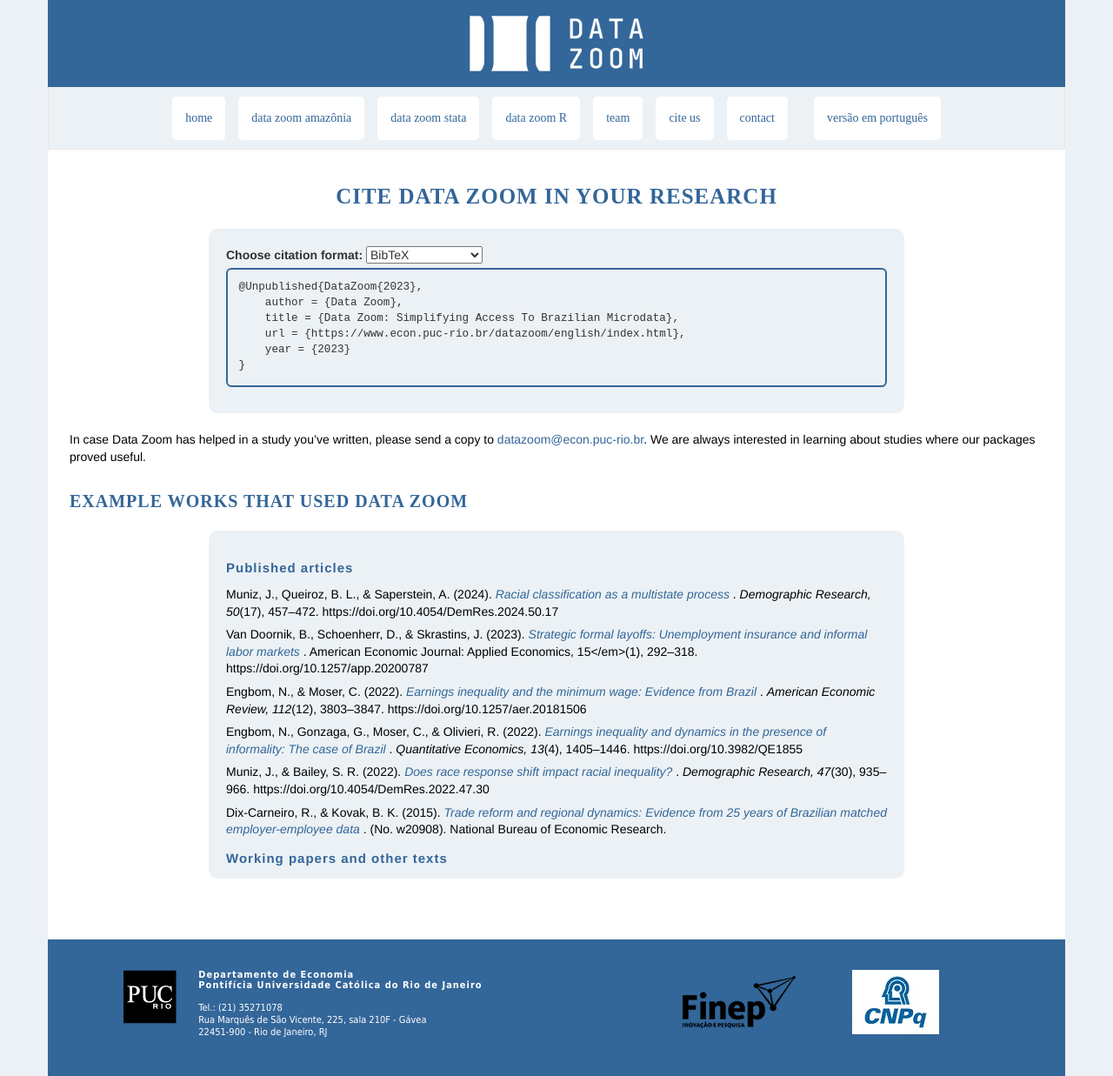
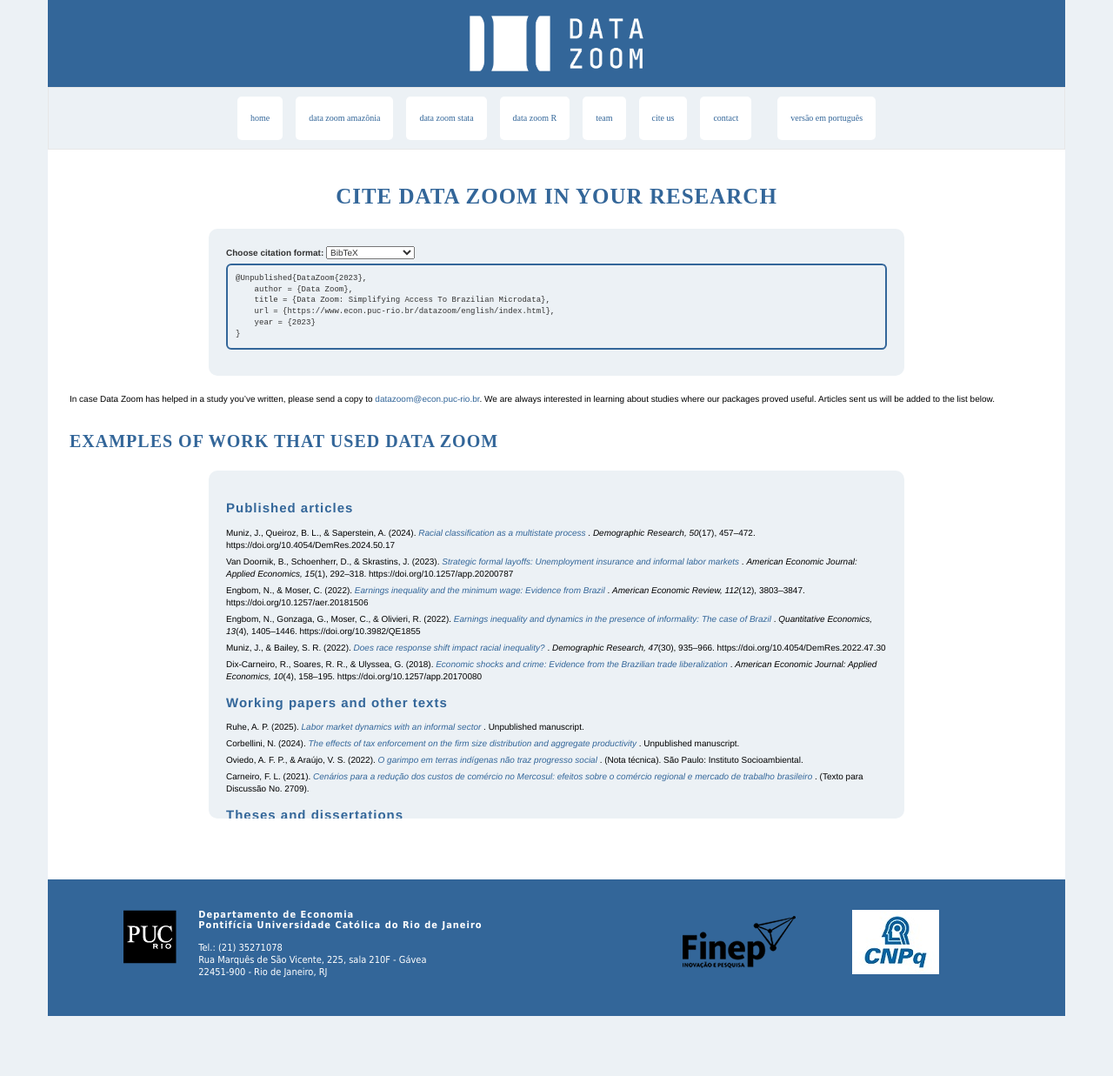
Before and after one commit to datazoompuc/datazoompuc.github.io, a Jekyll site: the page built from en/citacao.md, in a window 1280 px wide. Shown: the whole page at 87% size. Built offline with Jekyll 4.4.1, drawn with Linux system fonts in a browser that asks for light colours; nearby versions of some CDN libraries; some web fonts are replaced; after the commit the page ends 1168 px from its top, so only the background shows below that.

Commit message:
small tweaks

```diff
--- a/_data/citacoes.yml
+++ b/_data/citacoes.yml
@@ -7,7 +7,7 @@
   - author_date: "Van Doornik, B., Schoenherr, D., & Skrastins, J. (2023)."
     link: "https://www.aeaweb.org/articles?id=10.1257/app.20200787"
     title: "Strategic formal layoffs: Unemployment insurance and informal labor markets"
-    remainder: "American Economic Journal: Applied Economics, 15</em>(1), 292–318. https://doi.org/10.1257/app.20200787"
+    remainder: "<em>American Economic Journal: Applied Economics, 15</em>(1), 292–318. https://doi.org/10.1257/app.20200787"
 
   - author_date: "Engbom, N., & Moser, C. (2022)."
     link: "https://www.aeaweb.org/articles?id=10.1257/aer.20181506"
@@ -24,10 +24,10 @@
     title: "Does race response shift impact racial inequality?"
     remainder: "<em>Demographic Research, 47</em>(30), 935–966. https://doi.org/10.4054/DemRes.2022.47.30"
 
-  - author_date: "Dix-Carneiro, R., & Kovak, B. K. (2015)."
-    link: "https://www.nber.org/papers/w20908"
-    title: "Trade reform and regional dynamics: Evidence from 25 years of Brazilian matched employer-employee data"
-    remainder: "(No. w20908). National Bureau of Economic Research."
+  - author_date: "Dix-Carneiro, R., Soares, R. R., & Ulyssea, G. (2018)."
+    link: "https://www.aeaweb.org/articles?id=10.1257/app.20170080"
+    title: "Economic shocks and crime: Evidence from the Brazilian trade liberalization"
+    remainder: "<em>American Economic Journal: Applied Economics, 10</em>(4), 158–195. https://doi.org/10.1257/app.20170080"
 unpublished:
   - author_date: "Ruhe, A. P. (2025)."
     link: "https://anapaularuhe.github.io/LatestVersions/Draft%20-%20Labor%20markets%20dynamics%20with%20an%20informal%20sector.pdf"
--- a/assets/css/style.css
+++ b/assets/css/style.css
@@ -3,6 +3,7 @@
 
 body{
 	background-color:#ecf1f5;
+	font-size: 1rem;
 }
 
 p{
--- a/en/citacao.md
+++ b/en/citacao.md
@@ -48,9 +48,9 @@
 <pre id="mla">Data Zoom. Data Zoom: Simplifying Access to Brazilian Microdata. 2023, https://www.econ.puc-rio.br/datazoom/english/index.html.</pre>
   </div>
 
-In case Data Zoom has helped in a study you've written, please send a copy to [datazoom@econ.puc-rio.br](mailto:datazoom@econ.puc-rio.br). We are always interested in learning about studies where our packages proved useful.
+In case Data Zoom has helped in a study you've written, please send a copy to [datazoom@econ.puc-rio.br](mailto:datazoom@econ.puc-rio.br). We are always interested in learning about studies where our packages proved useful. Articles sent us will be added to the list below.
 
-## Example works that used Data Zoom
+## Examples of work that used Data Zoom
 
 <div class="scroll-box">
   <h3> Published articles </h3>
--- a/en/index.markdown
+++ b/en/index.markdown
@@ -29,7 +29,7 @@
     </div>
 </div>
 
-We build include statistical packages in *Stata* and *R* which ease the extraction, manipulation, visualization and analysis of brazilian data.
+Our project includes statistical packages in *Stata* and *R* which ease the extraction, manipulation, visualization, and analysis of Brazilian data.
 
 <div class="logo-container-small" style="position: relative;">
     <h2> Visit our GitHub project </h2>
```
Also changed, not shown: en/dz_stata.md (+1 -1 lines), pt/citacao.md (+1 -1 lines).
